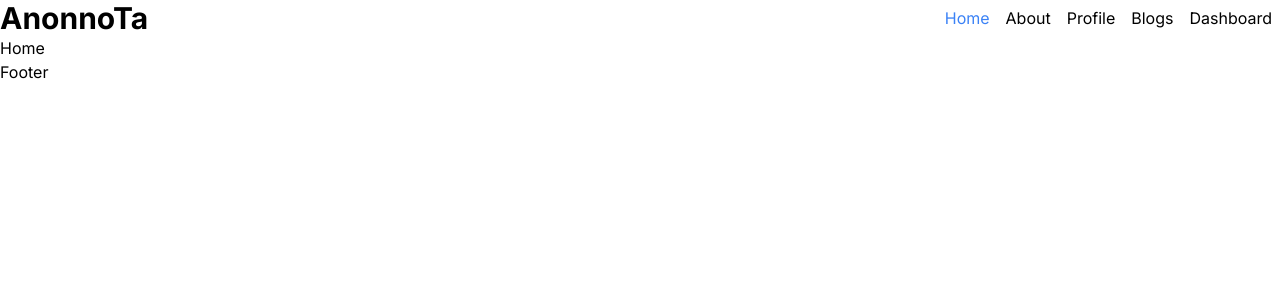
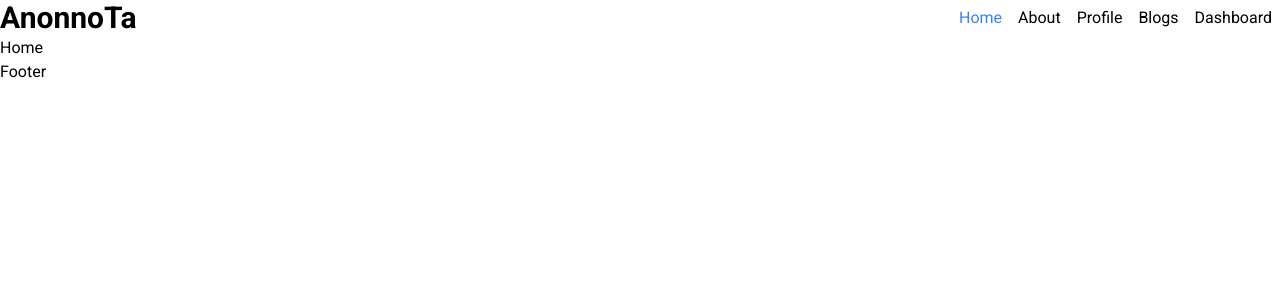
Before and after one commit to tirahman105/Explore_next_js, a Next.js app: page / in a window 1280 px wide. Shown: the top 300 px of the page. Built offline with nearby package versions, Linux system fonts and the light colour scheme.

Commit message:
Next Fonts and use with tailwindCSS

```diff
--- a/src/app/layout.js
+++ b/src/app/layout.js
@@ -1,7 +1,10 @@
 import "./globals.css";
-import { Inter } from "next/font/google";
+import { Roboto } from "next/font/google";
 
-const inter = Inter({ subsets: ["latin"] });
+const roboto = Roboto({ subsets: ["latin"], weight: ["100", "300", "400", "500","700", "900" ] ,
+variable: '--font-roboto'
+});
+
 
 export const metadata = {
   title: "AnonnoTa",
@@ -11,7 +14,7 @@ export const metadata = {
 const RootLayout = ({ children }) => {
   return (
     <html lang="en">
-      <body className={inter.className}>
+      <body className={`${roboto.variable} font-roboto`}>
 
         {children}
 
--- a/tailwind.config.js
+++ b/tailwind.config.js
@@ -6,13 +6,9 @@ module.exports = {
     './src/app/**/*.{js,ts,jsx,tsx,mdx}',
   ],
   theme: {
-    extend: {
-      backgroundImage: {
-        'gradient-radial': 'radial-gradient(var(--tw-gradient-stops))',
-        'gradient-conic':
-          'conic-gradient(from 180deg at 50% 50%, var(--tw-gradient-stops))',
-      },
-    },
+ fontFamily: {
+  roboto: "var(--font-roboto)",
+ }
   },
   plugins: [],
 }
```
